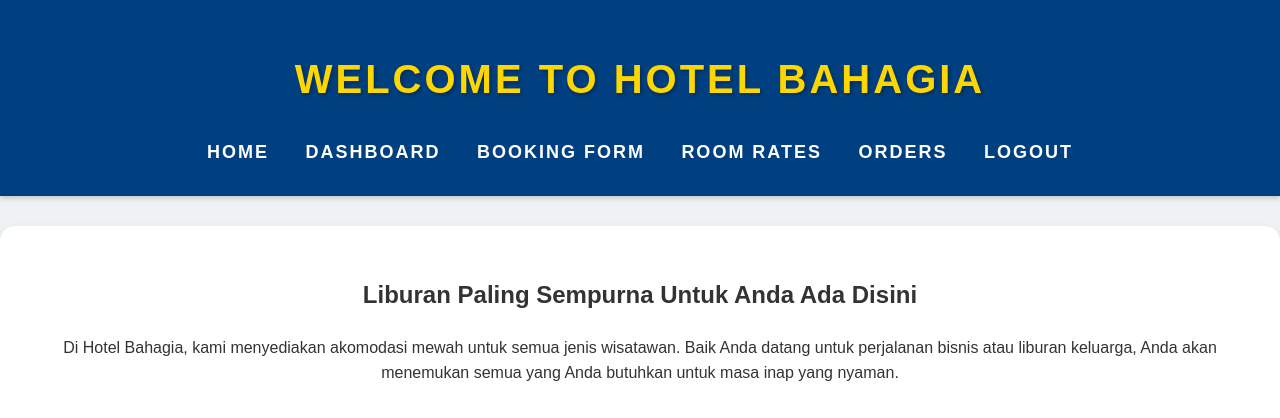
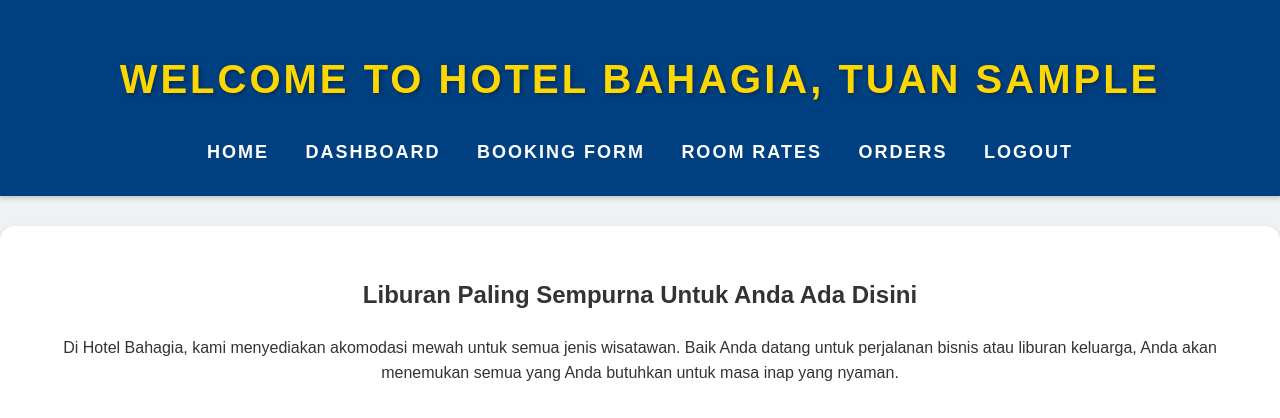
Before and after one commit to Rafsan02062002/PemrogramananWeb_WebsitePerhotelan_UAS, a PHP site: page /landingpage.php in a window 1280 px wide. Shown: the top 418 px of the page. Run offline with PHP 8.4, Linux system fonts and the light colour scheme; the visitor is signed in with stand-in values (Sample User, id 1).

Commit message:
landingpage.php

```diff
--- a/landingpage.php
+++ b/landingpage.php
@@ -19,7 +19,7 @@ if (!isset($_SESSION['username'])) {
 </head>
 <body>
     <header>
-        <h1>Welcome to Hotel Bahagia</h1>
+        <h1>Welcome to Hotel Bahagia, Tuan <?php echo $_SESSION['username']; ?></h1>
         <nav>
             <ul>
                 <li><a href="landingpage.php">Home</a></li>
```
